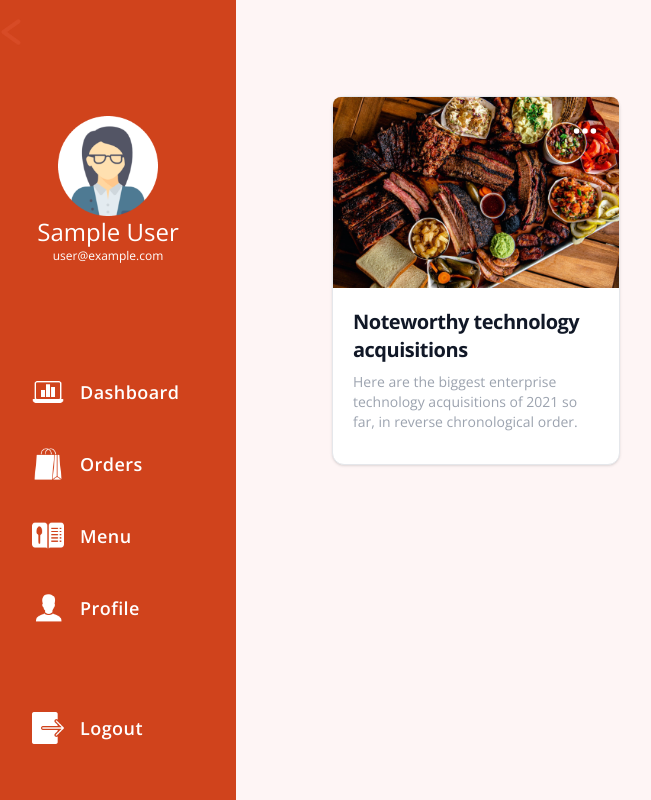
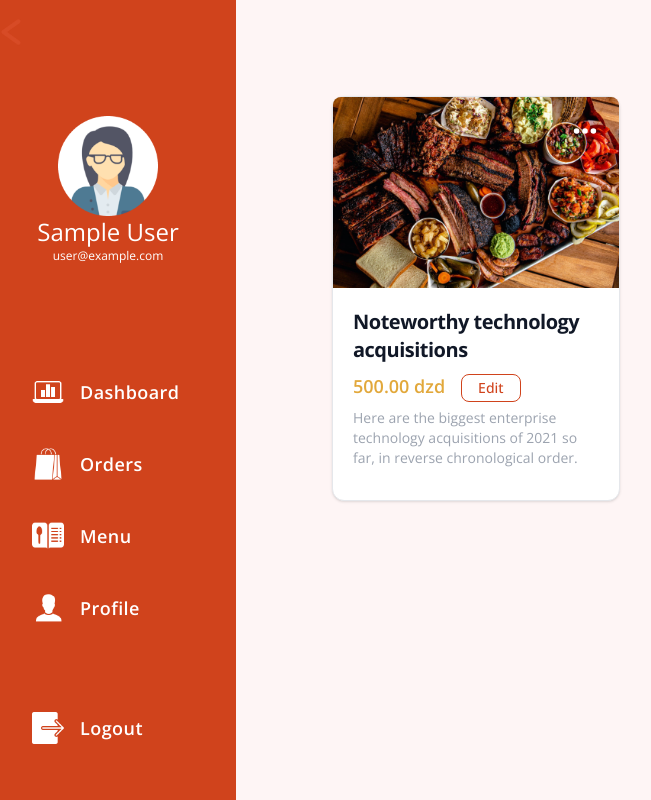
Before and after one commit to ilyesomrimoh/Restaurent-Project, a React (Create React App) app: page /dashboard/menu in a window 1280 px wide. Shown: the whole page, without its empty margins (20-671 px from the left). Built offline with nearby package versions, Linux system fonts and the light colour scheme; no server answers; sample sign-in values are in the browser's storage.

Commit message:
changes to food card

```diff
--- a/src/components/Dashboard/FoodCard.jsx
+++ b/src/components/Dashboard/FoodCard.jsx
@@ -13,13 +13,13 @@ const FoodCard = () => {
         {showDrop && ( <div id="dropdown" class="z-10 absolute top-[58px] text-base list-none bg-white divide-y divide-gray-100 rounded-lg shadow w-44 ">
             <ul class="py-2" aria-labelledby="dropdownButton">
             <li>
-                <a href="#" class="block px-4 py-2 text-sm  hover:bg-gray-100 hover:bg-[var(--primary-color)]  hover:text-white">Edit</a>
+                <a href="#" class="block px-4 py-2 text-sm   hover:bg-[var(--primary-color)]  hover:text-white">Edit</a>
             </li>
             <li>
-                <a href="#" class="block px-4 py-2 text-sm  hover:bg-gray-100 dark:hover:bg-[var(--primary-color)]  hover:text-white">Export Data</a>
+                <a href="#" class="block px-4 py-2 text-sm   hover:bg-[var(--primary-color)]  hover:text-white">Export Data</a>
             </li>
             <li>
-                <a href="#" class="block px-4 py-2 text-sm  hover:bg-gray-100 dark:hover:bg-[var(--primary-color)]  hover:text-white text-red-600 ">Delete</a>
+                <a href="#" class="block px-4 py-2 text-sm  hover:bg-[var(--primary-color)]  hover:text-white text-red-600 ">Delete</a>
             </li>
             </ul>
         </div>)}
@@ -31,17 +31,12 @@ const FoodCard = () => {
         <a href="#">
             <h5 class="mb-2 text-xl font-bold tracking-tight text-gray-900 ">Noteworthy technology acquisitions </h5>
         </a>
+        <div className='flex gap-4 items-center mb-1'>
+        <p className='text-[var(--caution-color)] font-semibold text-lg mb-1'>500.00 dzd</p>
+        <button type="button" class="text-[var(--primary-color)] hover:text-white border border-[var(--primary-color)] hover:bg-[var(--primary-color)]  font-medium rounded-lg text-sm px-4 py-[3px] text-center    hover:text-white ">Edit</button>
+        </div>
         <p class="mb-3 font-normal text-sm text-gray-400">Here are the biggest enterprise technology acquisitions of 2021 so far, in reverse chronological order.</p>
-       {/* <div className='flex gap-3 items-center justify-center'>
-       <a href="#" class="inline-flex items-center px-3 py-2 text-sm font-medium text-center text-white bg-blue-700 rounded-lg hover:bg-blue-800 focus:ring-4 focus:outline-none focus:ring-blue-300 dark:bg-blue-600 dark:hover:bg-blue-700 dark:focus:ring-blue-800">
-             more ...
-            <svg aria-hidden="true" class="w-4 h-4 ml-2 -mr-1" fill="currentColor" viewBox="0 0 20 20" xmlns="http://www.w3.org/2000/svg"><path fill-rule="evenodd" d="M10.293 3.293a1 1 0 011.414 0l6 6a1 1 0 010 1.414l-6 6a1 1 0 01-1.414-1.414L14.586 11H3a1 1 0 110-2h11.586l-4.293-4.293a1 1 0 010-1.414z" clip-rule="evenodd"></path></svg>
-        </a>
-        <a href="#" class="inline-flex items-center px-3 py-2 text-sm font-medium text-center text-white bg-blue-700 rounded-lg hover:bg-blue-800 focus:ring-4 focus:outline-none focus:ring-blue-300 dark:bg-blue-600 dark:hover:bg-blue-700 dark:focus:ring-blue-800">
-             Edit ...
-            <svg aria-hidden="true" class="w-4 h-4 ml-2 -mr-1" fill="currentColor" viewBox="0 0 20 20" xmlns="http://www.w3.org/2000/svg"><path fill-rule="evenodd" d="M10.293 3.293a1 1 0 011.414 0l6 6a1 1 0 010 1.414l-6 6a1 1 0 01-1.414-1.414L14.586 11H3a1 1 0 110-2h11.586l-4.293-4.293a1 1 0 010-1.414z" clip-rule="evenodd"></path></svg>
-        </a>
-       </div> */}
+
     </div>
 </div>
 
```
